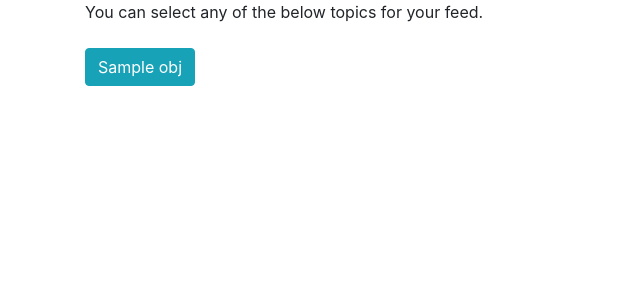
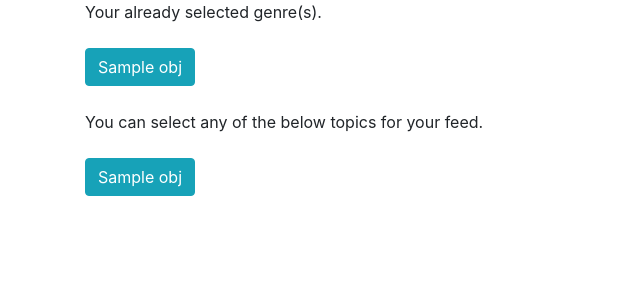
Before and after one commit to SaurabhJ86/trydjango, a Django app: template templates/listGenre.html in a window 1280 px wide. Shown: the part 56-356 px from the top of the page, without its empty margins (0-640 px from the left). Run offline with Django 3.2, Linux system fonts and the light colour scheme; the template is opened without the code that fills it: most values are stand-ins (such as "Sample title", 1, 10 or a date in 2020); some libraries are stand-ins or nearby versions.

Commit message:
Working on code which will allow users to select topics under the url /genre/ as well as show the genre they have already selected

```diff
--- a/templates/listGenre.html
+++ b/templates/listGenre.html
@@ -2,14 +2,12 @@
 
 
 {% block content %}
-
-{% if object_list %}
-
+{% if  Selected_Genre.count > 0  %}
 	<div class="container">
-		You can select any of the below topics for your feed.<br>
+		Your already selected genre(s).<br>
 		<br>
 		<div class="row">
-			{% for obj in object_list %}
+			{% for obj in Selected_Genre %}
 				<div class="col-sm">
 					<button class="btn btn-info">{{ obj }}</button>
 				</div>
@@ -17,7 +15,19 @@
 		</div>
 	</div>
 
+{% endif %}
+<br>
 
+<div class="container">
+	You can select any of the below topics for your feed.<br>
+	<br>
+	<div class="row">
+		{% for obj in Unselected_Genre %}
+			<div class="col-sm">
+				<button class="btn btn-info">{{ obj }}</button>
+			</div>
+		{% endfor %}
+	</div>
+</div>
 
-{% endif %}
 {% endblock %}
```
Also changed, not shown: pages/views.py (+9 -0 lines).
